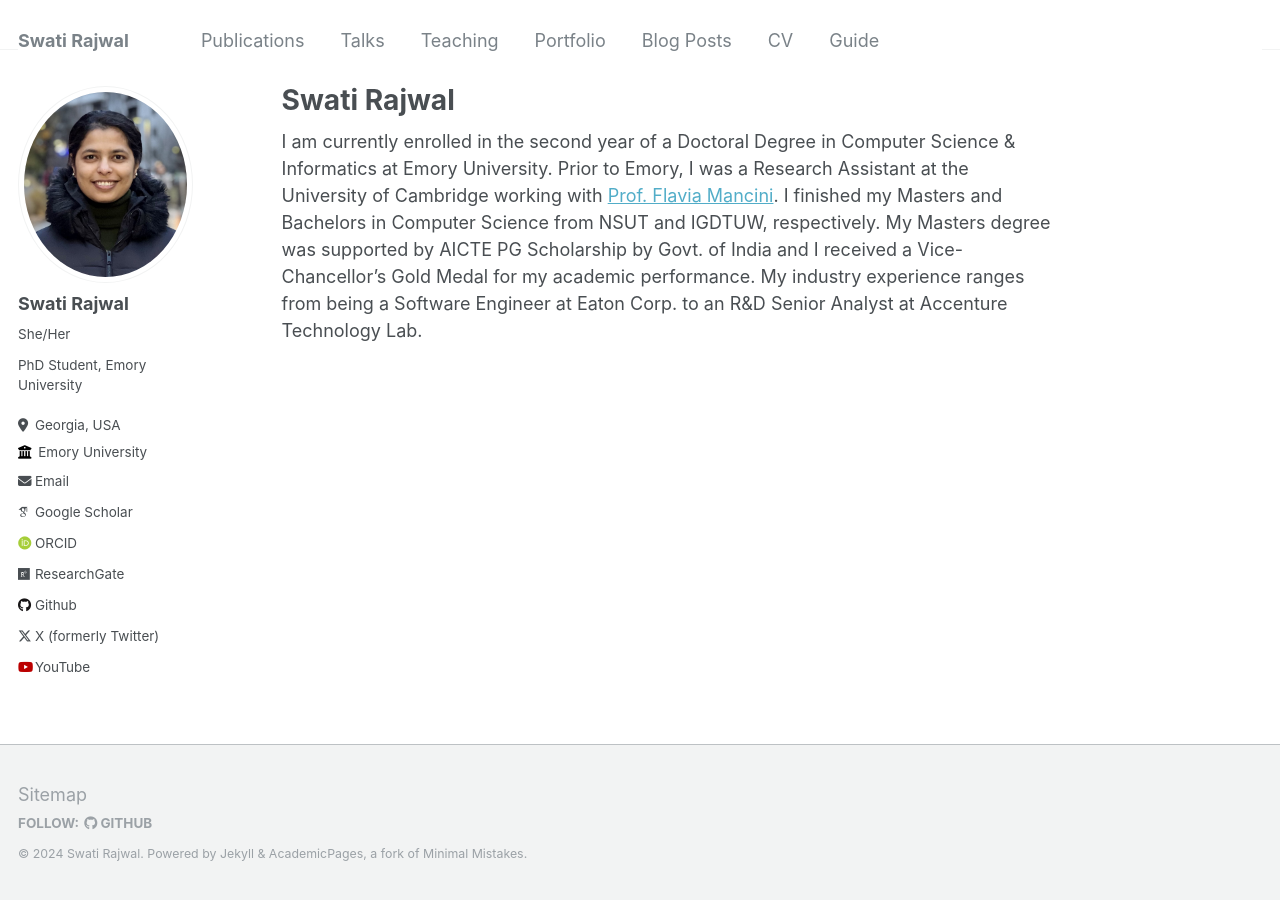
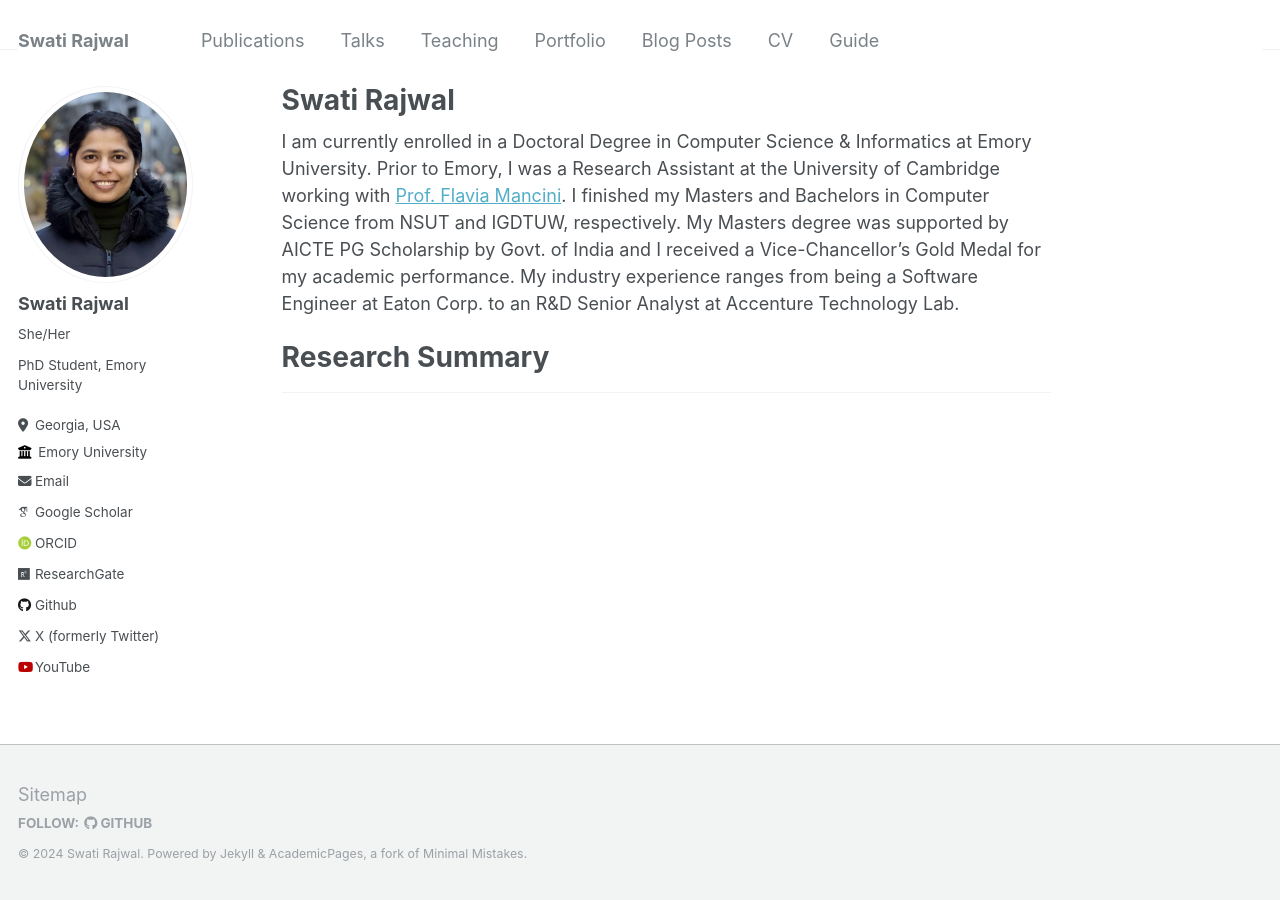
Before and after one commit to swati-rajwal/swati-rajwal.github.io, a Jekyll site: the page built from _pages/about.md, in a window 1280 px wide. Built offline with Jekyll 4.4.1, drawn with Linux system fonts in a browser that asks for light colours; some web fonts are replaced.

Commit message:
Update about.md

```diff
--- a/_pages/about.md
+++ b/_pages/about.md
@@ -7,4 +7,7 @@ redirect_from:
   - /about.html
 ---
 
-I am currently enrolled in the second year of a Doctoral Degree in Computer Science & Informatics at Emory University. Prior to Emory, I was a Research Assistant at the University of Cambridge working with [Prof. Flavia Mancini](https://www.noxlab.org/). I finished my Masters and Bachelors in Computer Science from NSUT and IGDTUW, respectively. My Masters degree was supported by AICTE PG Scholarship by Govt. of India and I received a Vice-Chancellor's Gold Medal for my academic performance. My industry experience ranges from being a Software Engineer at Eaton Corp. to an R&D Senior Analyst at Accenture Technology Lab.
+I am currently enrolled in a Doctoral Degree in Computer Science & Informatics at Emory University. Prior to Emory, I was a Research Assistant at the University of Cambridge working with [Prof. Flavia Mancini](https://www.noxlab.org/). I finished my Masters and Bachelors in Computer Science from NSUT and IGDTUW, respectively. My Masters degree was supported by AICTE PG Scholarship by Govt. of India and I received a Vice-Chancellor's Gold Medal for my academic performance. My industry experience ranges from being a Software Engineer at Eaton Corp. to an R&D Senior Analyst at Accenture Technology Lab.
+
+# Research Summary
+----
```
